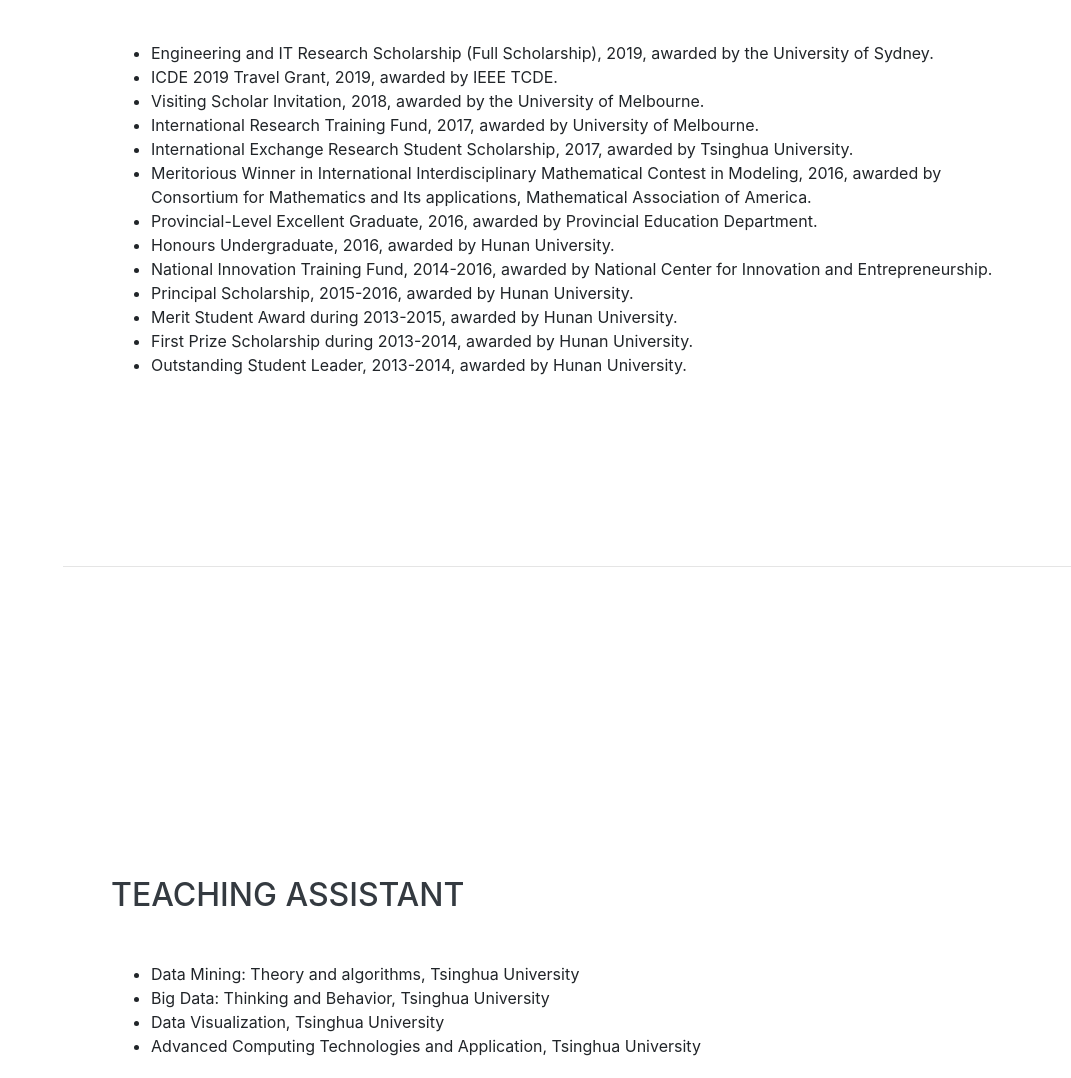
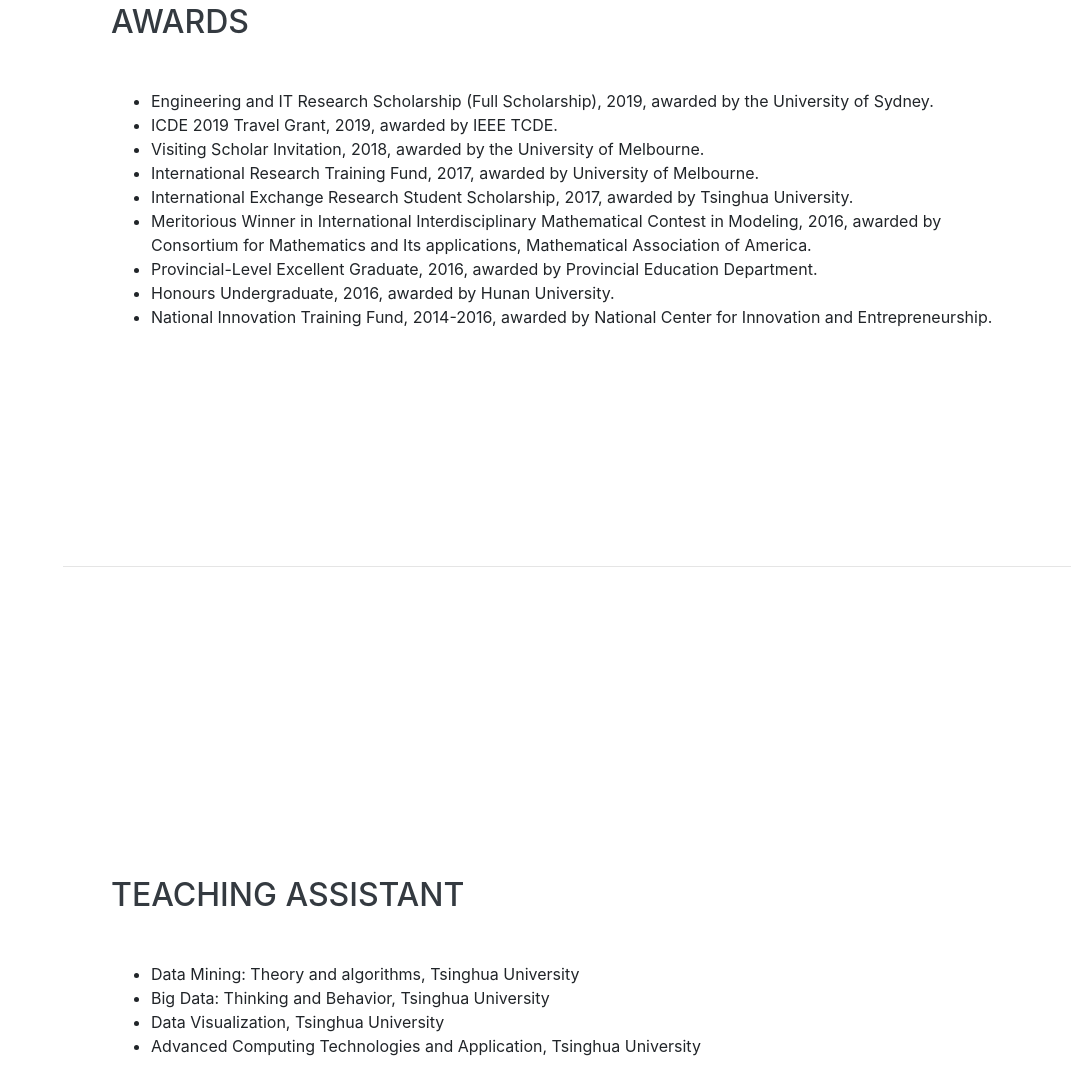
Before and after one commit to talent-pdf/Zhen-Zohn-WANG.github.io, a website with bundled scripts: page index.html in a window 1280 px wide. Shown: the part 3004-4082 px from the top of the page, without its empty margins (209-1280 px from the left). Built offline with nearby package versions, Linux system fonts and the light colour scheme; a web font is replaced by a local one.

Commit message:
Update index.html

```diff
--- a/index.html
+++ b/index.html
@@ -155,10 +155,10 @@
           <li type='disc'>Provincial-Level Excellent Graduate, 2016, awarded by Provincial Education Department.</li>
           <li type='disc'>Honours Undergraduate, 2016, awarded by Hunan University.</li>
           <li type='disc'>National Innovation Training Fund, 2014-2016, awarded by National Center for Innovation and Entrepreneurship.</li>
-          <li type='disc'>Principal Scholarship, 2015-2016, awarded by Hunan University.</li>
+<!--           <li type='disc'>Principal Scholarship, 2015-2016, awarded by Hunan University.</li>
           <li type='disc'>Merit Student Award during 2013-2015, awarded by Hunan University.</li>
           <li type='disc'>First Prize Scholarship during 2013-2014, awarded by Hunan University.</li>
-          <li type='disc'>Outstanding Student Leader, 2013-2014, awarded by Hunan University.</li>
+          <li type='disc'>Outstanding Student Leader, 2013-2014, awarded by Hunan University.</li> -->
         </ul>
       </div>
     </section>
```
